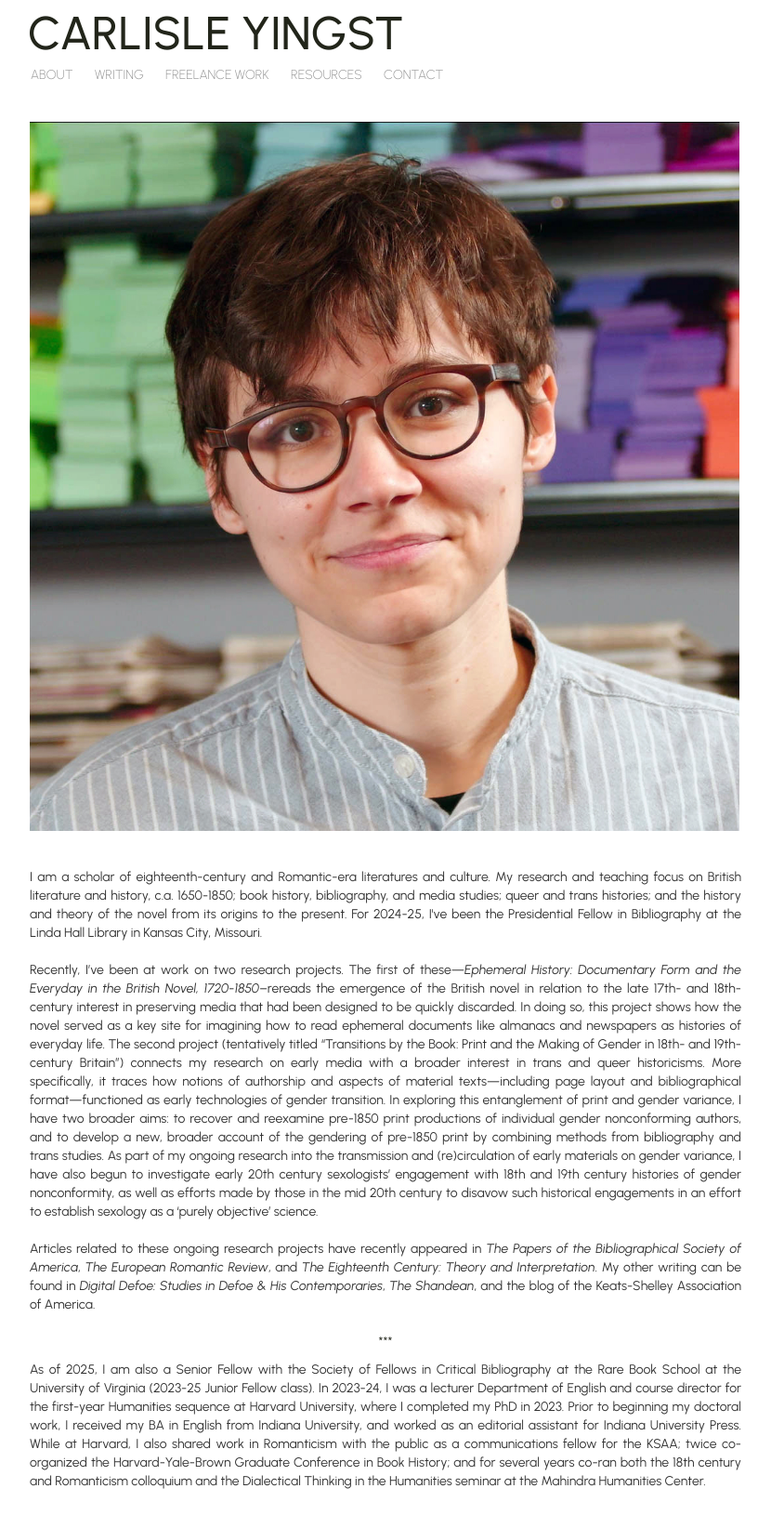
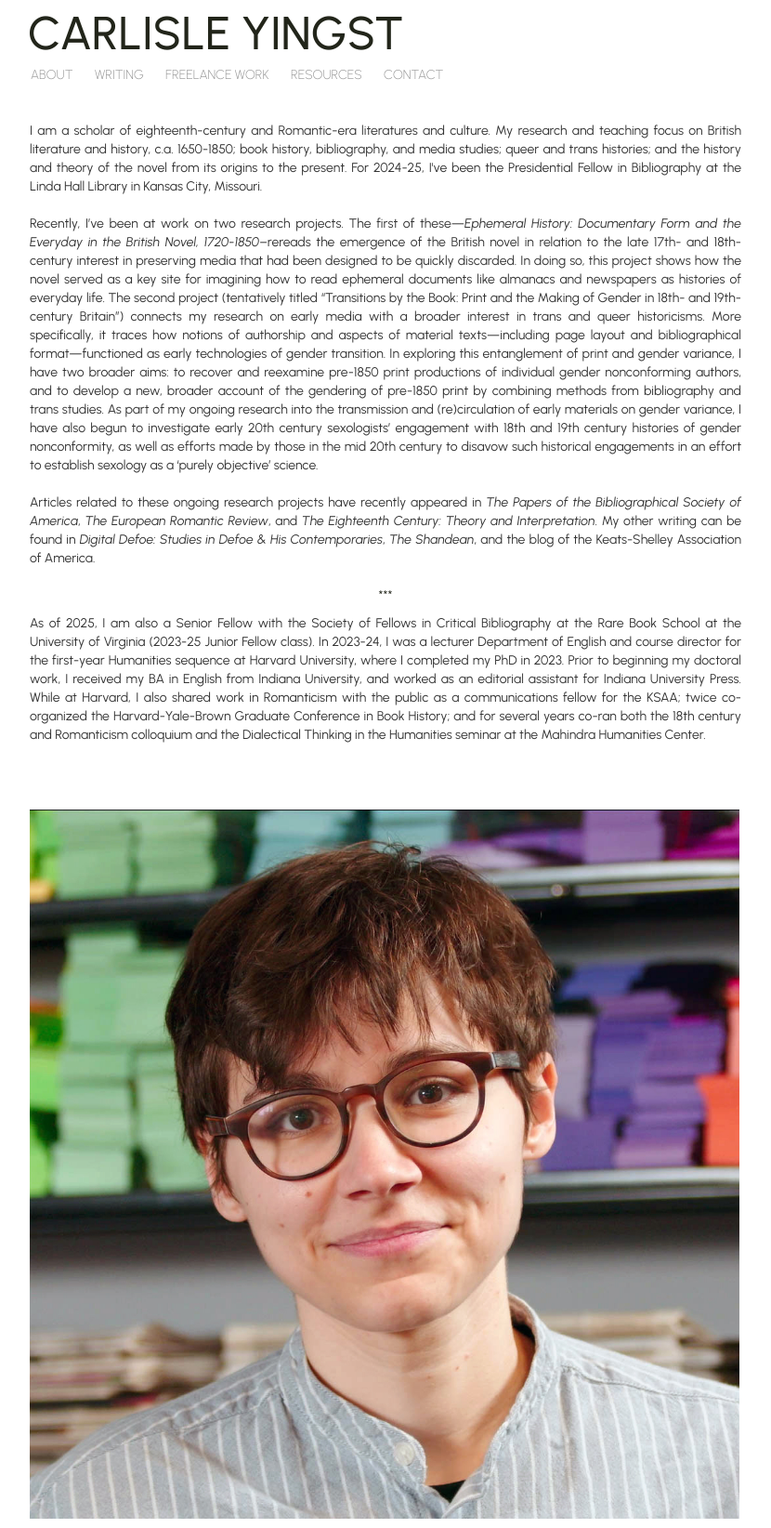
Before and after one commit to ceyingst/ceyingstwebsite, a Jekyll site: the page built from index.html, in a window 1280 px wide. Shown: the whole page at 93% size, without its empty margins (226-1056 px from the left). Built offline with Jekyll 4.4.1, drawn with Linux system fonts in a browser that asks for light colours; nearby versions of some CDN libraries; some web fonts are replaced.

Commit message:
Update index.html

```diff
--- a/index.html
+++ b/index.html
@@ -15,11 +15,7 @@ permalink: /
 
 <section id="intro">
 
-  <div class="headshot">
-    <img src="img/headshot.jpg">
-  </div>
 
-<br><br>
         <div class="block">
 
 
@@ -36,7 +32,11 @@ permalink: /
           As of 2025, I am also a Senior Fellow with the Society of Fellows in Critical Bibliography at the Rare Book School at the University of Virginia (2023-25 Junior Fellow class). In 2023-24, I was a lecturer Department of English and course director for the first-year Humanities sequence at Harvard University, where I completed my PhD in 2023. Prior to beginning my doctoral work, I received my BA in English from Indiana University, and worked as an editorial assistant for Indiana University Press. While at Harvard, I also shared work in Romanticism with the public as a communications fellow for the KSAA; twice co-organized the Harvard-Yale-Brown Graduate Conference in Book History; and for several years co-ran both the 18th century and Romanticism colloquium and the Dialectical Thinking in the Humanities seminar at the Mahindra Humanities Center.
           </div>
 
+          <br> <br>
 
+  <div class="headshot">
+    <img src="img/headshot.jpg">
+  </div>
             </p>
 
 
```
